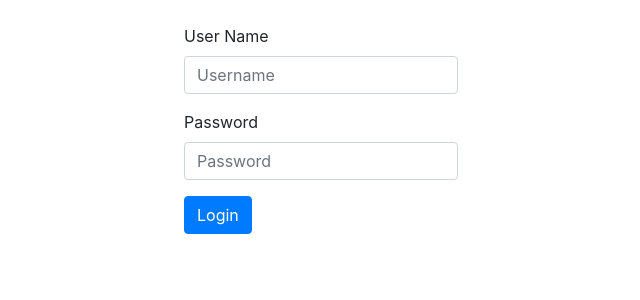
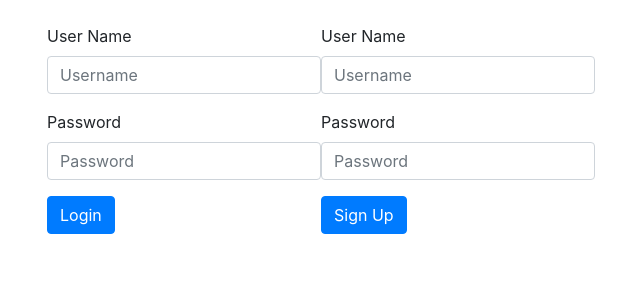
Before and after one commit to TashfeenRao/easy2employ-front-end-react-assignment, a React (Create React App) app: page / in a window 1280 px wide. Shown: the top 300 px of the page, without its empty margins (319-959 px from the left). Built offline with nearby package versions, Linux system fonts and the light colour scheme.

Commit message:
registration form added

```diff
--- a/src/components/App.js
+++ b/src/components/App.js
@@ -10,7 +10,7 @@ export default class App extends Component {
         <BrowserRouter>
         <Switch>
           <Route exact path="/" component={Login} />
-          <Route exact path="userView" component={UserView} />
+          <Route exact path="/userView" component={UserView} />
         </Switch>
         </BrowserRouter>
       </div>
--- /dev/null
+++ b/src/components/auth/Registration.js
@@ -0,0 +1,62 @@
+import React, { Component } from "react";
+import Form from "react-bootstrap/Form";
+import Button from "react-bootstrap/Button";
+
+export default class Registration extends Component {
+  constructor(props) {
+    super(props);
+
+    this.handleChange = this.handleChange.bind(this);
+    this.handleSubmit = this.handleSubmit.bind(this);
+
+    this.state = {
+      username: "",
+      password: "",
+      registrationError: "",
+    };
+  }
+
+  handleSubmit(event) {
+    event.preventDefault();
+  }
+
+  handleChange(event) {
+    this.setState({
+        [event.target.name]: event.target.value
+    })
+  }
+  render() {
+    return (
+      <div>
+        <Form onSubmit={this.handleSubmit}>
+          <Form.Group>
+            <Form.Label>User Name</Form.Label>
+            <Form.Control
+              type="username"
+              name="username"
+              placeholder="Username"
+              value={this.state.username}
+              onChange={this.handleChange}
+              required
+            />
+          </Form.Group>
+
+          <Form.Group>
+            <Form.Label>Password</Form.Label>
+            <Form.Control
+              type="password"
+              name="password"
+              placeholder="Password"
+              value={this.state.password}
+              onChange={this.handleChange}
+              required
+            />
+          </Form.Group>
+          <Button variant="primary" type="submit">
+            Sign Up
+          </Button>
+        </Form>
+      </div>
+    );
+  }
+}
--- a/src/components/presentational/Login.js
+++ b/src/components/presentational/Login.js
@@ -2,12 +2,14 @@ import React from "react";
 import Container from "react-bootstrap/Container";
 import Row from "react-bootstrap/Row";
 import LoginForm from '../container/LoginForm';
+import Registration from '../auth/Registration';
 
 function Login() {
   return (
     <Container>
       <Row className="justify-content-center mt-4">
           <LoginForm />
+          <Registration />
       </Row>
     </Container>
   );
```
